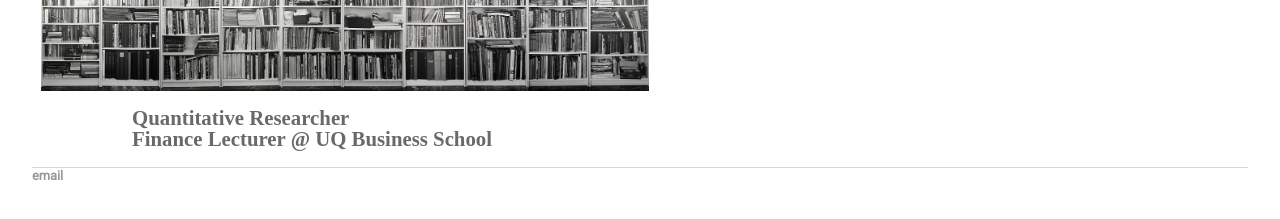
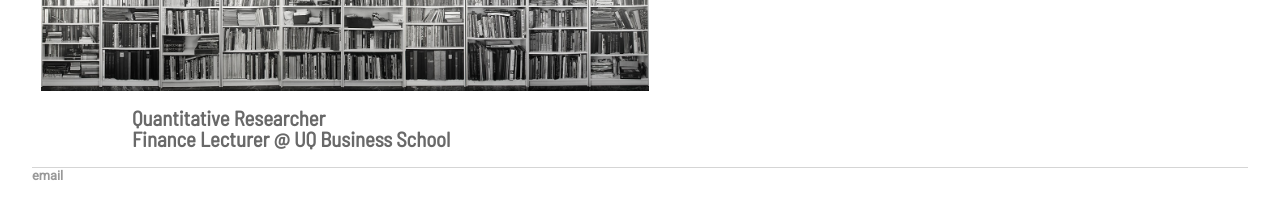
Before and after one commit to weiwangchun/weiwangchun.github.io, a Jekyll site: the page built from index.html, in a window 1280 px wide. Shown: the part 445-664 px from the top of the page. Built offline with Jekyll 4.4.1, drawn with Linux system fonts in a browser that asks for light colours; some web fonts are replaced.

Commit message:
Update default.html

```diff
--- a/_layouts/default.html
+++ b/_layouts/default.html
@@ -3,7 +3,7 @@
 		<head>
 			<title>{{ page.title }}</title>
 			<!-- link to main stylesheet -->
-			<link href="https://fonts.googleapis.com/css?family=Barlow|Carrois+Gothic+SC|Lato:700|Roboto|Playfair+Display|Wire+One" rel="stylesheet">
+			<link href="https://fonts.googleapis.com/css?family=Barlow|Barlow+Semi+Condensed|Lato:700|Roboto|Playfair+Display|Wire+One" rel="stylesheet">
 			<link rel="stylesheet" type="text/css" href="/css/main.css">
 			{% seo %}
 		</head>
```
